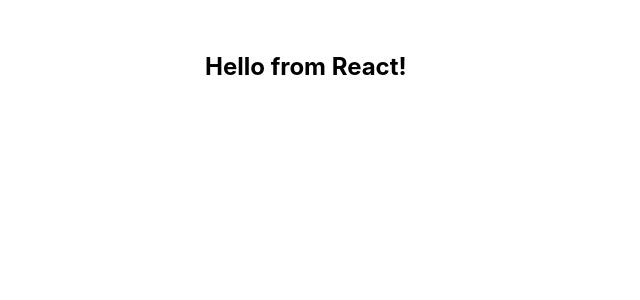
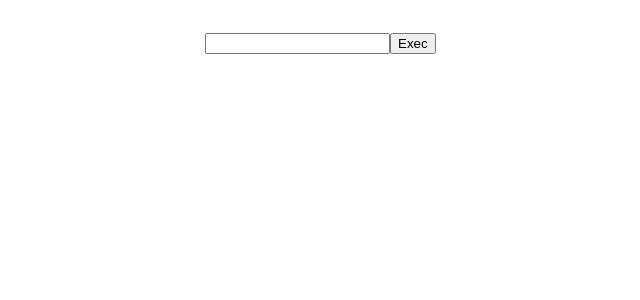
Before and after one commit to ChuckGills/Hack_Ku_25, a React (Vite) app in the folder app/: page / in a window 1280 px wide. Shown: the top 300 px of the page, without its empty margins (131-771 px from the left). Built offline with nearby package versions, Linux system fonts and the light colour scheme.

Commit message:
initial dialog box

```diff
--- a/app/src/components/app.tsx
+++ b/app/src/components/app.tsx
@@ -1,5 +1,38 @@
-import React from 'react';
+import React, { useState, useEffect } from 'react';
 import { createRoot } from 'react-dom/client';
 
 const root = createRoot(document.body);
-root.render(<h2>Hello from React!</h2>);
+
+const App: React.FC = () => {
+    const [outputs, setOutputs] = useState<string[]>([]);
+    const [cmdText, setCmdText] = useState<string>('');
+
+    const handleClick = () => {
+        setOutputs([...outputs, cmdText]);
+    }
+
+    const cmdTextInputHandler = (e: React.ChangeEvent<HTMLInputElement>) => {
+        setCmdText(e.target.value);
+    }
+
+    return (
+        <div>
+            {/* output div */}
+            <div>
+                {
+                    outputs.map((output, index) => (
+                        <p><b>{index}:</b> {output}</p>
+                    ))
+                }
+            </div>
+
+            {/* input div */}
+            <div>
+                <input value={cmdText} onChange={cmdTextInputHandler}/>
+                <button onClick={handleClick}>Exec</button>
+            </div>
+        </div>
+    );
+};
+
+root.render(<App/>);
```
